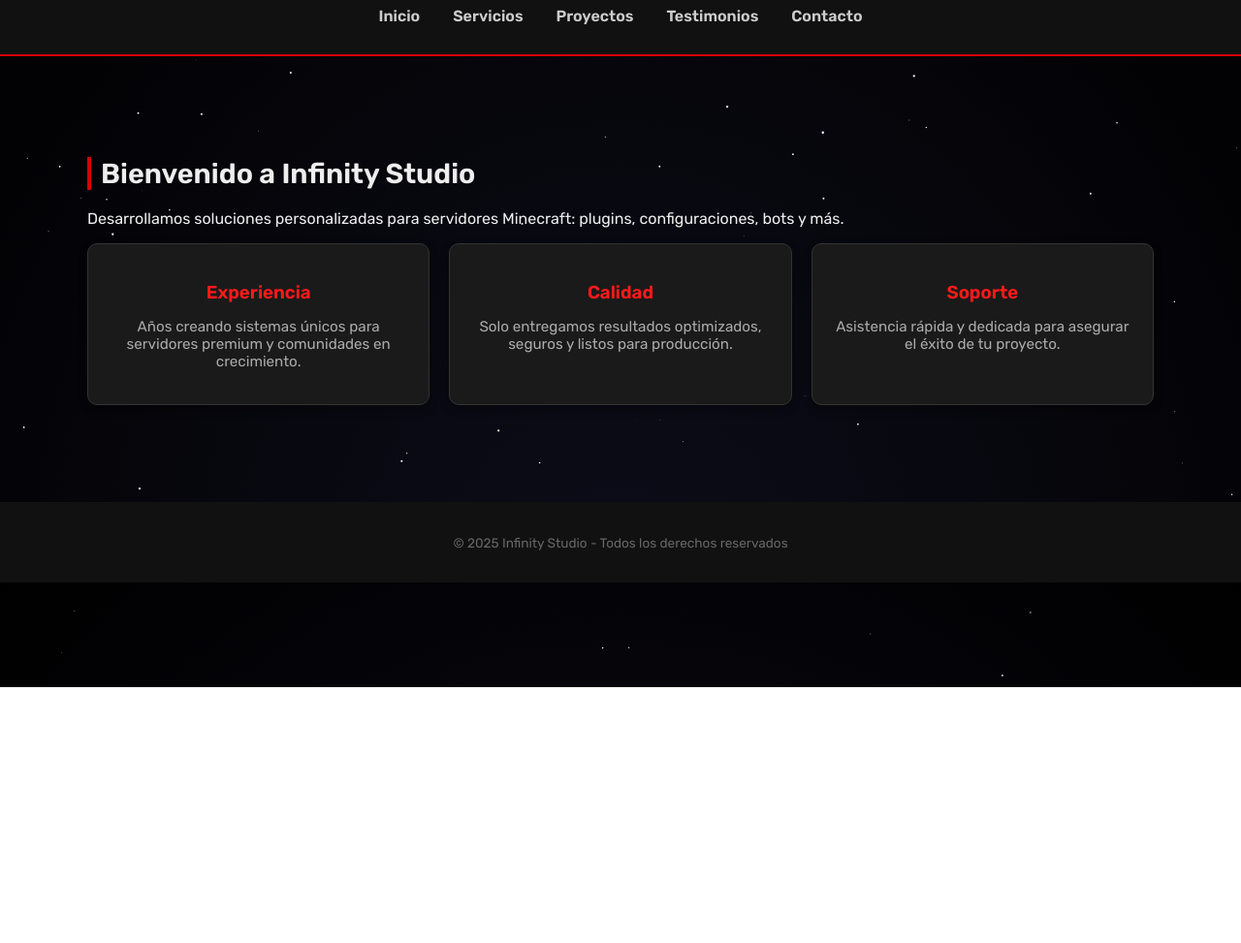
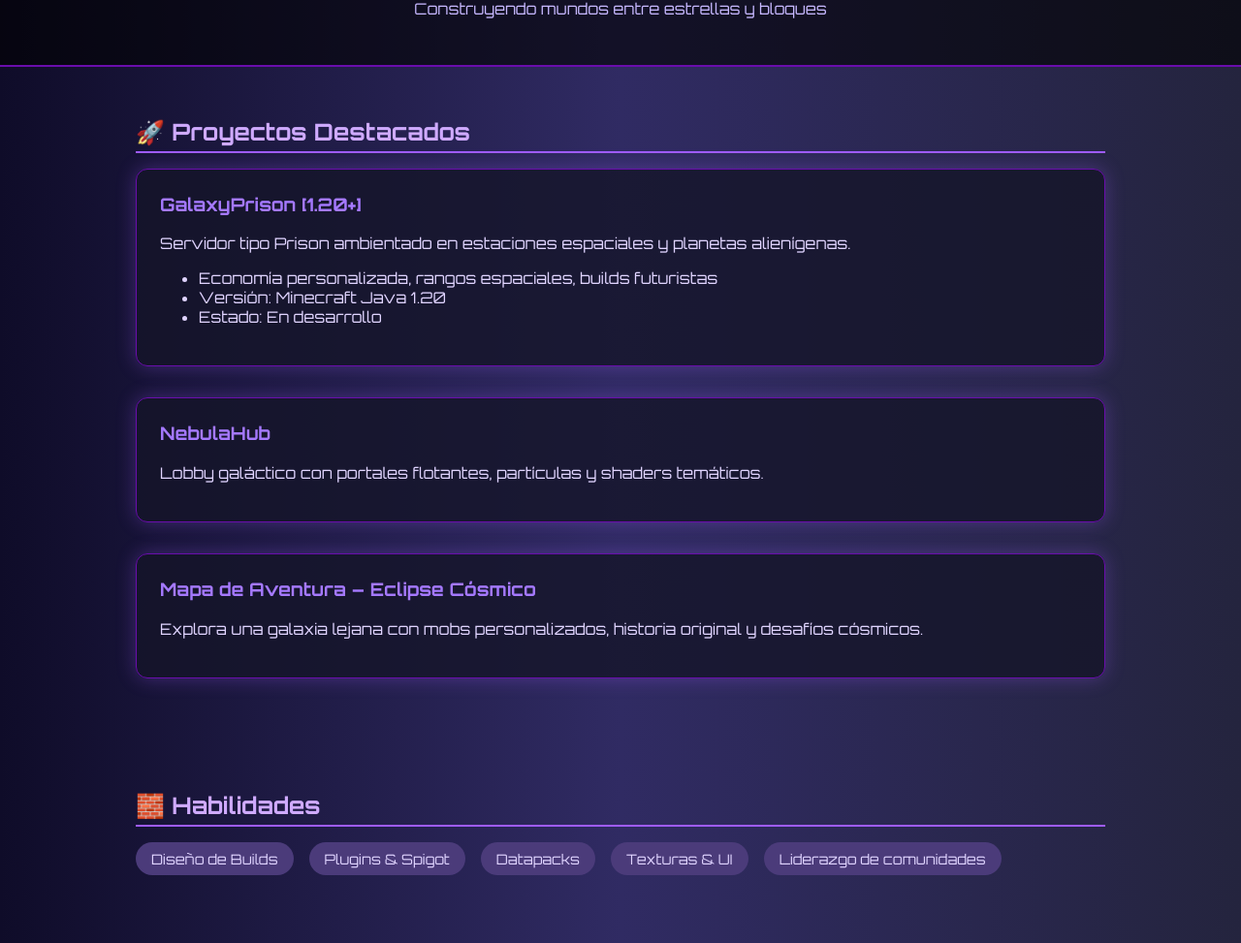
Before and after one commit to InfinityStudiosH/InfinityHex, a plain HTML site: page index.html in a window 1280 px wide. Shown: the part 91-1064 px from the top of the page at 97% size. Before the commit the page ends 800 px from the top, so only its background shows below. Drawn offline with Linux system fonts and the light colour scheme.

Commit message:
Update index.html

```diff
--- a/index.html
+++ b/index.html
@@ -1,321 +1,157 @@
 <!DOCTYPE html>
 <html lang="es">
 <head>
-  <meta charset="UTF-8" />
-  <meta name="viewport" content="width=device-width, initial-scale=1.0"/>
-  <title>Infinity Studio</title>
-  <link href="https://fonts.googleapis.com/css2?family=Rubik:wght@400;600&display=swap" rel="stylesheet">
+  <meta charset="UTF-8">
+  <meta name="viewport" content="width=device-width, initial-scale=1">
+  <title>Infinity Studios - Portafolio Minecraft</title>
   <style>
+    @import url('https://fonts.googleapis.com/css2?family=Orbitron:wght@400;700&display=swap');
+
     body {
       margin: 0;
-      font-family: 'Rubik', sans-serif;
-      background: radial-gradient(ellipse at bottom, #0d0d1a 0%, #000000 100%);
-      color: #eee;
-      overflow-x: hidden;
-    }
-
-    canvas {
-      position: fixed;
-      top: 0;
-      left: 0;
-      z-index: -1;
+      font-family: 'Orbitron', sans-serif;
+      background: linear-gradient(to right, #0f0c29, #302b63, #24243e);
+      color: #e0d4ff;
     }
 
     header {
-      background-color: #111;
-      padding: 30px 0;
+      background: rgba(0, 0, 0, 0.6);
       text-align: center;
-      border-bottom: 2px solid #d60000;
+      padding: 2rem;
+      border-bottom: 2px solid #6a0dad;
     }
 
     header h1 {
-      font-size: 2.8rem;
-      color: #d60000;
+      font-size: 2.5rem;
+      color: #9f5cff;
       margin: 0;
     }
 
-    nav {
-      margin-top: 15px;
+    header p {
+      margin-top: 0.5rem;
+      color: #c7b8ff;
     }
 
-    nav a {
-      color: #ccc;
-      margin: 0 15px;
-      text-decoration: none;
-      font-weight: 600;
-      transition: color 0.3s;
+    section {
+      padding: 2rem;
+      max-width: 1000px;
+      margin: auto;
     }
 
-    nav a:hover {
-      color: #d60000;
-    }
-
-    main {
-      max-width: 1100px;
-      margin: 40px auto;
-      padding: 0 20px;
+    .card {
+      background: rgba(20, 20, 40, 0.8);
+      border: 1px solid #6a0dad;
+      border-radius: 12px;
+      padding: 1.5rem;
+      margin-bottom: 2rem;
+      box-shadow: 0 0 20px #9f5cff50;
     }
 
     h2 {
-      border-left: 4px solid #d60000;
-      padding-left: 10px;
-      font-size: 1.8rem;
-      margin-bottom: 20px;
+      color: #cfaaff;
+      border-bottom: 2px solid #9f5cff;
+      padding-bottom: 0.3rem;
+      margin-bottom: 1rem;
     }
 
-    .grid {
-      display: grid;
-      grid-template-columns: repeat(auto-fit, minmax(220px, 1fr));
-      gap: 20px;
+    h3 {
+      color: #a579ff;
+      margin-top: 0;
     }
 
-    .card {
-      background-color: #1a1a1a;
-      border: 1px solid #333;
-      border-radius: 10px;
-      padding: 20px;
-      transition: 0.3s;
-      text-align: center;
-      box-shadow: 0 4px 8px rgba(0, 0, 0, 0.4);
+    .skills {
+      display: flex;
+      flex-wrap: wrap;
+      gap: 1rem;
     }
 
-    .card:hover {
-      border-color: #d60000;
-      transform: scale(1.03);
-    }
-
-    .card h3 {
-      color: #ff1a1a;
-      margin-bottom: 10px;
-    }
-
-    .card p {
-      color: #aaa;
-      font-size: 0.95rem;
+    .skill {
+      background-color: #4b3b7a;
+      padding: 0.5rem 1rem;
+      border-radius: 20px;
+      font-size: 0.9rem;
     }
 
     footer {
-      background-color: #111;
-      color: #666;
       text-align: center;
-      padding: 20px;
-      margin-top: 60px;
-      font-size: 0.85rem;
+      padding: 2rem;
+      font-size: 0.9rem;
+      color: #aaa;
+      border-top: 1px solid #333;
     }
 
-    section {
-      display: none;
-      padding: 40px 0;
+    a {
+      color: #a579ff;
+      text-decoration: none;
     }
 
-    section.active {
-      display: block;
+    a:hover {
+      text-decoration: underline;
     }
 
-    .testimonial {
-      background-color: #1a1a1a;
-      border-left: 4px solid #d60000;
-      padding: 20px;
-      border-radius: 10px;
-      color: #ccc;
+    @media (max-width: 600px) {
+      header h1 {
+        font-size: 1.8rem;
       }
 
-    input, textarea {
-      background-color: #1a1a1a;
-      color: #eee;
-      border: 1px solid #333;
-      border-radius: 5px;
+      .skills {
+        flex-direction: column;
       }
-
-    button {
-      background-color: #d60000;
-      color: #fff;
-      padding: 12px 25px;
-      border: none;
-      border-radius: 5px;
-      cursor: pointer;
-    }
-
-    button:hover {
-      background-color: #ff1a1a;
     }
   </style>
 </head>
 <body>
-  <canvas id="stars"></canvas>
 
   <header>
-    <h1>Infinity Studio</h1>
-    <nav>
-      <a href="#" onclick="showSection('inicio')">Inicio</a>
-      <a href="#" onclick="showSection('servicios')">Servicios</a>
-      <a href="#" onclick="showSection('proyectos')">Proyectos</a>
-      <a href="#" onclick="showSection('testimonios')">Testimonios</a>
-      <a href="#" onclick="showSection('contacto')">Contacto</a>
-    </nav>
+    <h1>Infinity Studios</h1>
+    <p>Construyendo mundos entre estrellas y bloques</p>
   </header>
 
-  <main>
-    <section id="inicio" class="active">
-      <h2>Bienvenido a Infinity Studio</h2>
-      <p>Desarrollamos soluciones personalizadas para servidores Minecraft: plugins, configuraciones, bots y más.</p>
-      <div class="grid">
+  <section>
+    <h2>🚀 Proyectos Destacados</h2>
+
     <div class="card">
-          <h3>Experiencia</h3>
-          <p>Años creando sistemas únicos para servidores premium y comunidades en crecimiento.</p>
+      <h3>GalaxyPrison [1.20+]</h3>
+      <p>Servidor tipo Prison ambientado en estaciones espaciales y planetas alienígenas.</p>
+      <ul>
+        <li>Economía personalizada, rangos espaciales, builds futuristas</li>
+        <li>Versión: Minecraft Java 1.20</li>
+        <li>Estado: En desarrollo</li>
+      </ul>
     </div>
+
     <div class="card">
-          <h3>Calidad</h3>
-          <p>Solo entregamos resultados optimizados, seguros y listos para producción.</p>
+      <h3>NebulaHub</h3>
+      <p>Lobby galáctico con portales flotantes, partículas y shaders temáticos.</p>
     </div>
+
     <div class="card">
-          <h3>Soporte</h3>
-          <p>Asistencia rápida y dedicada para asegurar el éxito de tu proyecto.</p>
-        </div>
+      <h3>Mapa de Aventura – Eclipse Cósmico</h3>
+      <p>Explora una galaxia lejana con mobs personalizados, historia original y desafíos cósmicos.</p>
     </div>
   </section>
 
-    <section id="servicios">
-      <h2>Servicios</h2>
-      <div class="grid">
-        <div class="card">
-          <h3>Plugins Personalizados</h3>
-          <p>Creamos sistemas exclusivos para que tu servidor sea único.</p>
-        </div>
-        <div class="card">
-          <h3>Configuración Avanzada</h3>
-          <p>Desde permissions hasta menús, todo listo para usar.</p>
-        </div>
-        <div class="card">
-          <h3>Optimización</h3>
-          <p>Mejoramos el rendimiento y eliminamos el lag de tu servidor.</p>
-        </div>
+  <section>
+    <h2>🧱 Habilidades</h2>
+    <div class="skills">
+      <div class="skill">Diseño de Builds</div>
+      <div class="skill">Plugins & Spigot</div>
+      <div class="skill">Datapacks</div>
+      <div class="skill">Texturas & UI</div>
+      <div class="skill">Liderazgo de comunidades</div>
     </div>
   </section>
 
-    <section id="proyectos">
-      <h2>Proyectos Recientes</h2>
-      <div class="grid">
-        <div class="card">
-          <h3>Servidor HCF</h3>
-          <p>Plugin tipo Lazarus, GUI y timers únicos.</p>
-        </div>
-        <div class="card">
-          <h3>Servidor RPG</h3>
-          <p>Misiones, sistemas de progreso y dungeons personalizadas.</p>
-        </div>
-        <div class="card">
-          <h3>Servidor Skyblock</h3>
-          <p>Economía avanzada, misiones y boosts automáticos.</p>
-        </div>
-      </div>
+  <section>
+    <h2>🌐 Contacto</h2>
+    <p>Discord: <strong>InfinityStudios#0000</strong><br>
+    Email: <a href="mailto:contacto@infinitystudios.com">contacto@infinitystudios.com</a><br>
+    Servidor / IP: <strong>play.infinitystudios.net</strong></p>
   </section>
 
-    <section id="testimonios">
-      <h2>Testimonios</h2>
-      <div class="grid">
-        <div class="testimonial">
-          <p>"Infinity Studio elevó nuestro servidor a otro nivel."</p>
-          <h4>— Admin de LunarMC</h4>
-        </div>
-        <div class="testimonial">
-          <p>"Gracias al equipo, lanzamos a tiempo y sin bugs."</p>
-          <h4>— Fundador de Mythica</h4>
-        </div>
-        <div class="testimonial">
-          <p>"Rápidos, eficientes y con resultados impresionantes."</p>
-          <h4>— Owner de NexusBlock</h4>
-        </div>
-      </div>
-    </section>
-
-    <section id="contacto">
-      <h2>Contacto</h2>
-      <form action="https://formspree.io/f/movdnald" method="POST" id="contact-form" style="max-width: 600px; margin: 0 auto;">
-        <label for="nombre">Nombre:</label><br>
-        <input type="text" name="nombre" required style="width: 100%; padding: 10px; margin-bottom: 15px;"><br>
-
-        <label for="email">Correo Electrónico:</label><br>
-        <input type="email" name="email" required style="width: 100%; padding: 10px; margin-bottom: 15px;"><br>
-
-        <label for="mensaje">Mensaje:</label><br>
-        <textarea name="mensaje" rows="5" required style="width: 100%; padding: 10px; margin-bottom: 20px;"></textarea><br>
-
-        <button type="submit">Enviar Mensaje</button>
-        <p id="form-status" style="margin-top: 20px; display: none; color: #0f0;"></p>
-      </form>
-    </section>
-  </main>
-
   <footer>
-    <p>&copy; 2025 Infinity Studio - Todos los derechos reservados</p>
+    © 2025 Infinity Studios – Todos los derechos reservados. Minecraft no está afiliado a este sitio.
   </footer>
 
-  <script>
-    function showSection(id) {
-      document.querySelectorAll('section').forEach(sec => sec.classList.remove('active'));
-      document.getElementById(id).classList.add('active');
-    }
-
-    const form = document.getElementById("contact-form");
-    const status = document.getElementById("form-status");
-
-    form.addEventListener("submit", async function (e) {
-      e.preventDefault();
-      const data = new FormData(form);
-      const response = await fetch(form.action, {
-        method: form.method,
-        body: data,
-        headers: { 'Accept': 'application/json' }
-      });
-
-      if (response.ok) {
-        status.style.display = "block";
-        status.textContent = "¡Mensaje enviado con éxito! Te responderemos pronto.";
-        form.reset();
-      } else {
-        status.style.display = "block";
-        status.style.color = "#f00";
-        status.textContent = "Error al enviar el mensaje.";
-      }
-    });
-
-    // Fondo de estrellas animadas
-    const canvas = document.getElementById("stars");
-    const ctx = canvas.getContext("2d");
-    let w, h, stars = [];
-
-    function initStars() {
-      w = canvas.width = window.innerWidth;
-      h = canvas.height = window.innerHeight;
-      stars = Array.from({ length: 100 }, () => ({
-        x: Math.random() * w,
-        y: Math.random() * h,
-        r: Math.random() * 1.2,
-        dx: (Math.random() - 0.5) * 0.2,
-        dy: (Math.random() - 0.5) * 0.2
-      }));
-    }
-
-    function drawStars() {
-      ctx.clearRect(0, 0, w, h);
-      ctx.fillStyle = "#fff";
-      stars.forEach(s => {
-        ctx.beginPath();
-        ctx.arc(s.x, s.y, s.r, 0, Math.PI * 2);
-        ctx.fill();
-        s.x += s.dx;
-        s.y += s.dy;
-
-        if (s.x < 0 || s.x > w) s.dx *= -1;
-        if (s.y < 0 || s.y > h) s.dy *= -1;
-      });
-      requestAnimationFrame(drawStars);
-    }
-
-    window.addEventListener('resize', initStars);
-    initStars();
-    drawStars();
-  </script>
 </body>
 </html>
```
Lines whose indentation alone changed are shown as unchanged.
